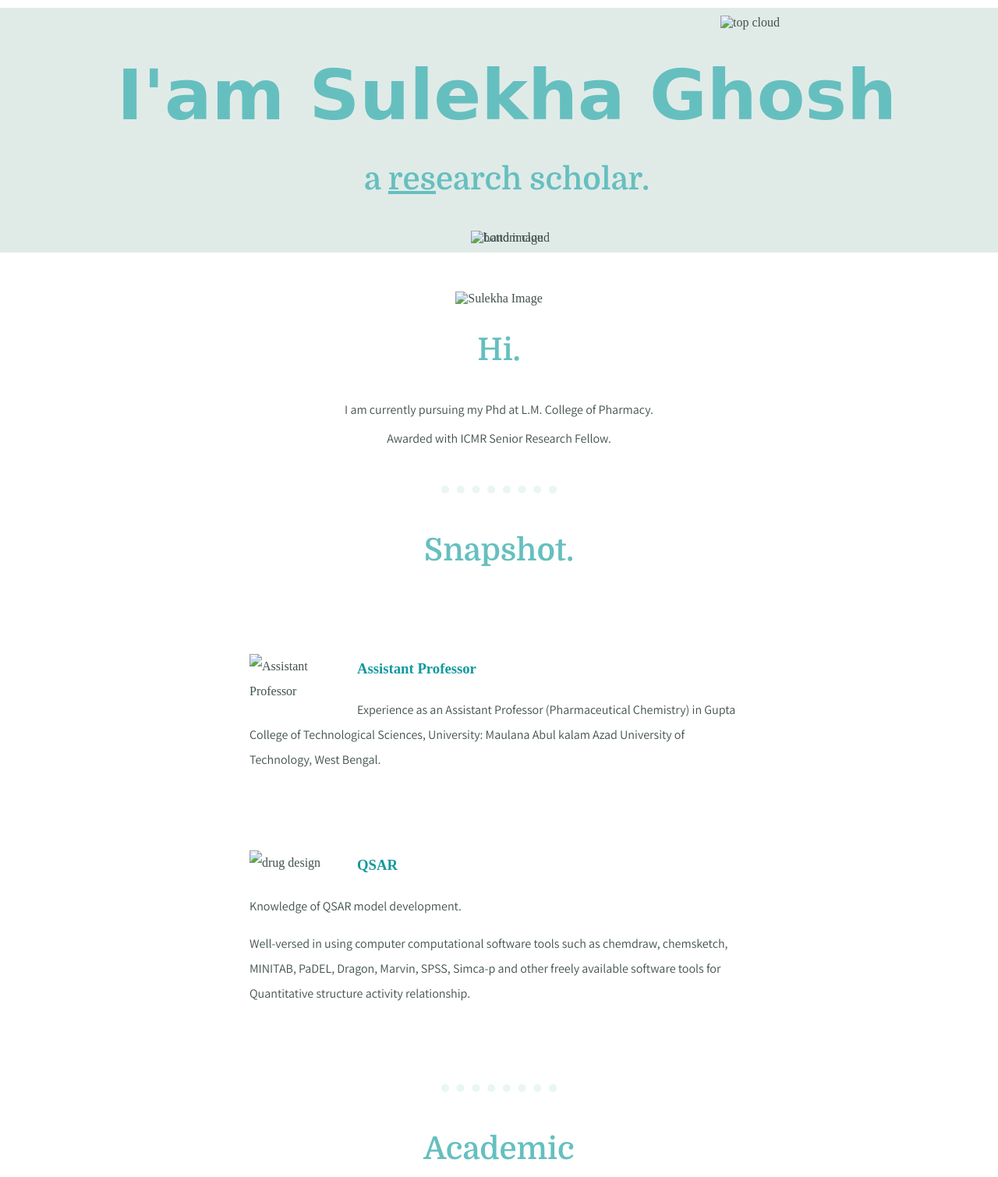
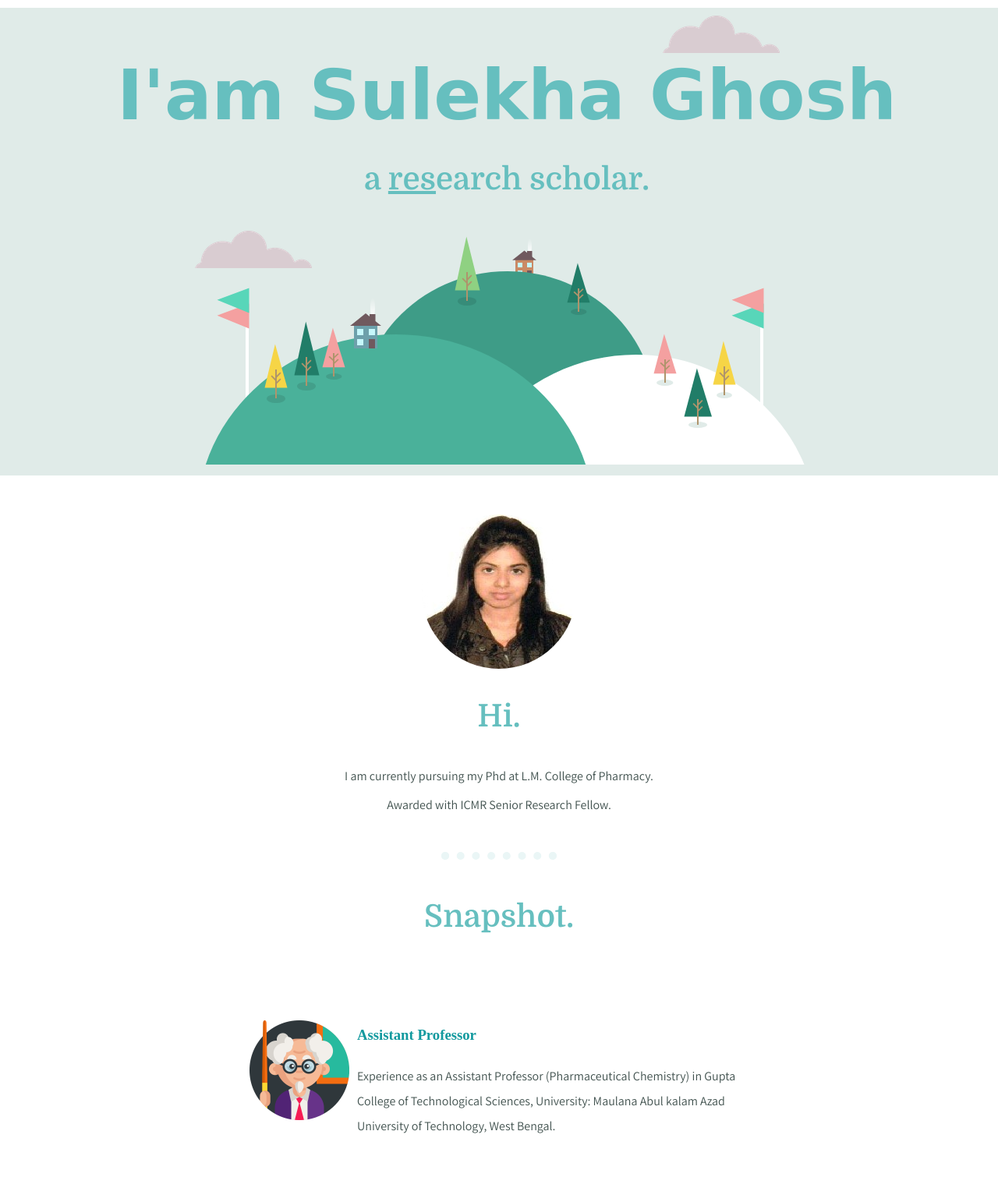
Before and after one commit to bisg1991/sulekhabio, a plain HTML site: page index.html in a window 1280 px wide. Shown: the top 1510 px of the page at 78% size. Drawn offline with Linux system fonts and the light colour scheme; a web font is replaced by a local one.

Commit message:
Update index.html

```diff
--- a/index.html
+++ b/index.html
@@ -11,16 +11,16 @@
 
 <body>
     <div class="about">
-        <img src="/MyWebSite/Images/cloud.png" class="topcloud" alt="top cloud">
+        <img src="Images/cloud.png" class="topcloud" alt="top cloud">
         <h1>I'am Sulekha Ghosh</h1>
         <h2>a <span class="profession">res</span>earch scholar.</h2>
-        <img src="/MyWebSite/Images/cloud.png" class="bottomcloud" alt="bottom cloud">
-        <img src="/MyWebSite/Images/land.svg" class="land" alt="Land image">
+        <img src="Images/cloud.png" class="bottomcloud" alt="bottom cloud">
+        <img src="Images/land.svg" class="land" alt="Land image">
     </div>
 
     <div class="middlecontainer">
         <div class="profile">
-            <img src="/MyWebSite/Images/photo.png" alt="Sulekha Image">
+            <img src="Images/photo.png" alt="Sulekha Image">
             <h2>Hi.</h2>
             <p>I am currently pursuing my Phd at L.M. College of Pharmacy.</p>
             <p>Awarded with ICMR Senior Research Fellow.</p>
@@ -29,12 +29,12 @@
         <div class="skills">
             <h2>Snapshot.</h2>
             <div class="skill-row">
-                <img class="professor" src="/MyWebSite/Images/professor.png" alt="Assistant Professor">
+                <img class="professor" src="Images/professor.png" alt="Assistant Professor">
                 <h3>Assistant Professor</h3>
                 <p class="collegedesc">Experience as an Assistant Professor (Pharmaceutical Chemistry) in Gupta College of Technological Sciences, University: Maulana Abul kalam Azad University of Technology, West Bengal.</p>
             </div>
             <div class="skill-row">
-                <img class="drugdesign" src="/MyWebSite/Images/drug-design.png" alt="drug design">
+                <img class="drugdesign" src="Images/drug-design.png" alt="drug design">
                 <h3>QSAR</h3>
                 <p>Knowledge of QSAR model development.</p>
                 <p>Well-versed in using computer computational software tools such as chemdraw, chemsketch, MINITAB, PaDEL, Dragon, Marvin, SPSS, Simca-p and other freely available software tools for Quantitative structure activity relationship.</p>
@@ -44,14 +44,14 @@
         <div class="contact-me">
             <h2>Academic</h2>
             <div class="grads">
-                <img src="/MyWebSite/Images/graduation.png" class="graduation" alt="Graduation">
+                <img src="Images/graduation.png" class="graduation" alt="Graduation">
                 <h3>B.Pharm</h3>
                 <p><b>University: </b>Maulana Abul Kalam Azad University Of Technology.</p>
                 <p><b>Passout: </b>2016</p>
             </div>
 
             <div class="pgrads">
-                <img src="/MyWebSite/Images/post-graduation.png" class="pgraduation" alt="PostGraduation">
+                <img src="Images/post-graduation.png" class="pgraduation" alt="PostGraduation">
                 <h3>M.Pharm</h3>
                 <p><b>University: </b>Jadavpur University.</p>
                 <p><b>Passout: </b>2019</p>
```
